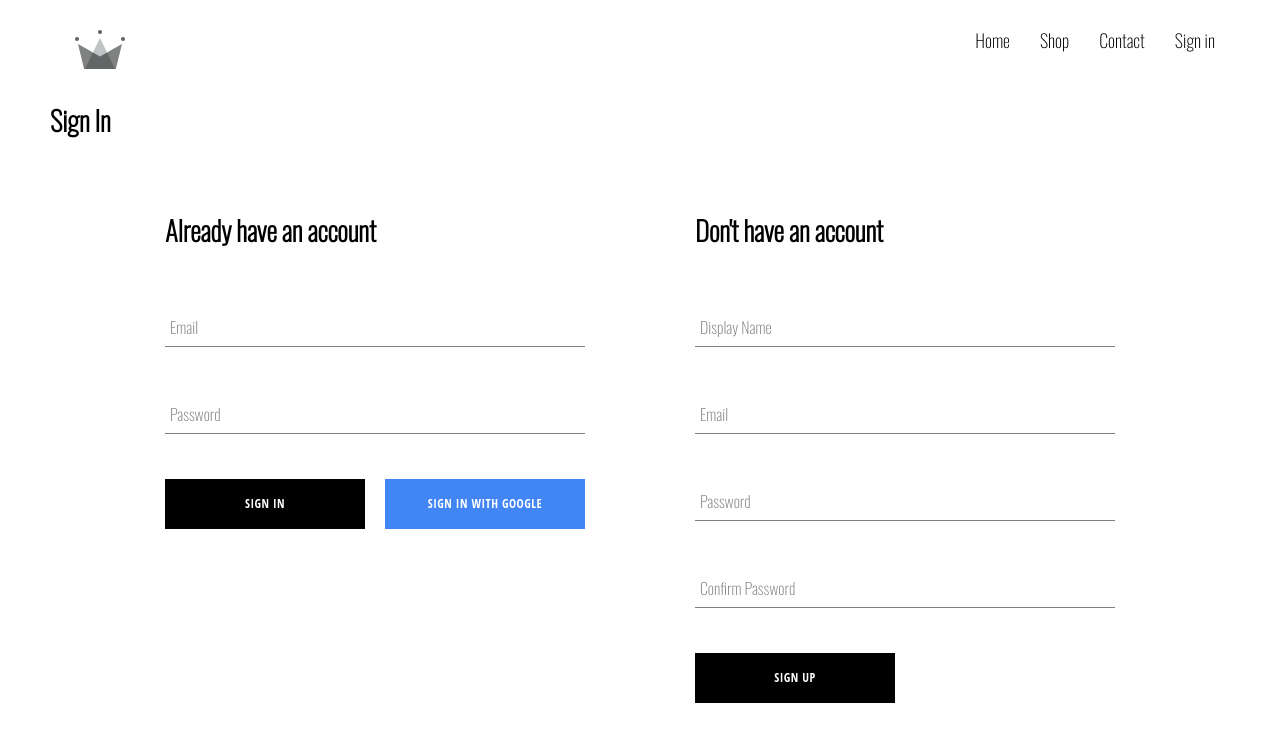
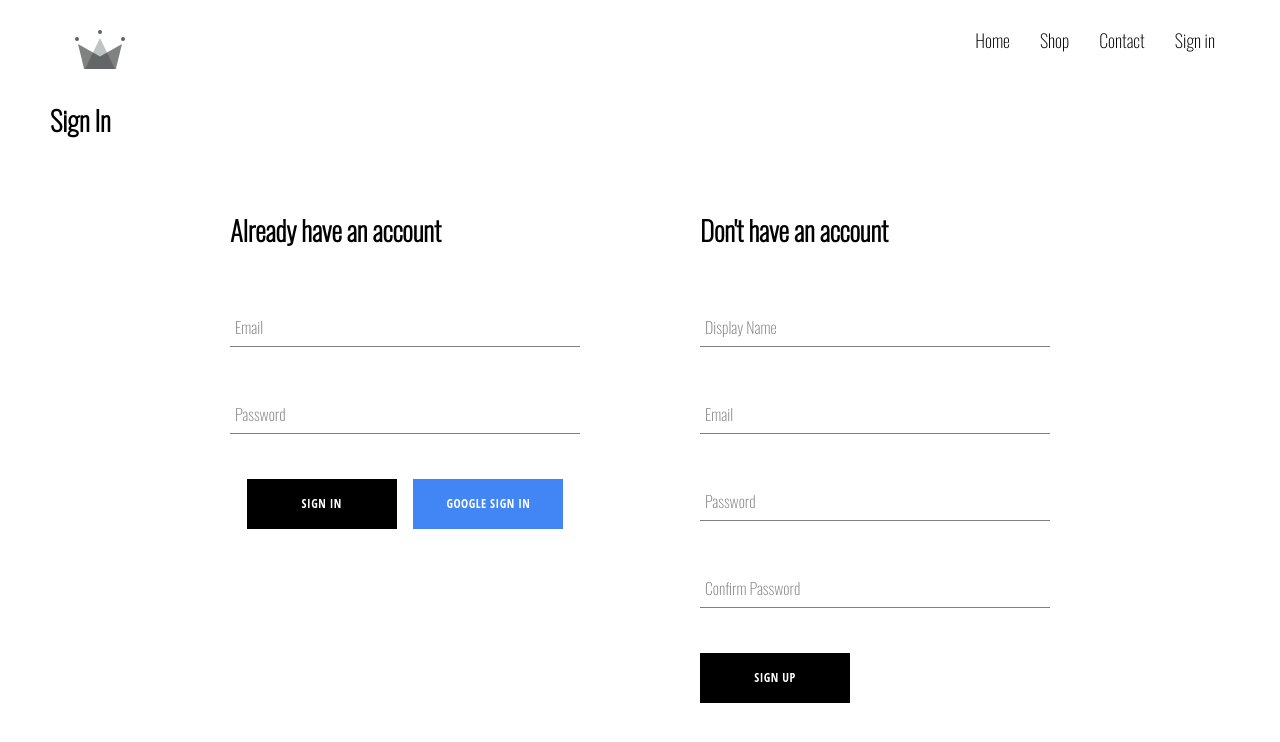
Before and after one commit to pinnet/crwnlive, a React (Create React App) app: page /auth in a window 1280 px wide. Shown: the top 742 px of the page. Built offline with nearby package versions, Linux system fonts and the light colour scheme.

Commit message:
Update page titles and button styles

```diff
--- a/public/index.html
+++ b/public/index.html
@@ -26,7 +26,7 @@
       work correctly both with client-side routing and a non-root public URL.
       Learn how to configure a non-root public URL by running `npm run build`.
     -->
-  <title>React App</title>
+  <title>Welcome</title>
 </head>
 
 <body>
--- a/src/components/custom-button/custom-button.styles.scss
+++ b/src/components/custom-button/custom-button.styles.scss
@@ -1,10 +1,10 @@
 .button-container {
-    min-width: 200px;
+    min-width: 150px;
     width: auto;
     height: 50px;
     letter-spacing: 0.5px;
     line-height: 50px;
-    padding: 0 35px 0 35px;
+    padding: 0 25px 0 25px;
     font-size: 12px;
     background-color: black;
     color: white;
--- a/src/components/sign-in-form/sign-in-form.component.jsx
+++ b/src/components/sign-in-form/sign-in-form.component.jsx
@@ -71,7 +71,7 @@ const SignInForm = () => {
                 <FormInput handleChange={handleChange} label='Password' required type="password" name='password' value={password} autoComplete='current-password' />
                 <div className='buttons-container'>
                     <CustomButton type="submit" >Sign In</CustomButton>
-                    <CustomButton buttonType='google' onClick={signInWithGoogle} >Sign In With Google</CustomButton>
+                    <CustomButton buttonType='google' onClick={signInWithGoogle} >Google Sign In</CustomButton>
                 </div>
             </form>
         </div>
--- a/src/components/sign-in-form/sign-in-form.styles.scss
+++ b/src/components/sign-in-form/sign-in-form.styles.scss
@@ -1,7 +1,7 @@
 .sign-in-container {
     display: flex;
     flex-direction: column;
-    width: 420px;
+    width: 350px;
 }
 
 h2 {
@@ -10,5 +10,5 @@ h2 {
 
 .buttons-container {
     display: flex;
-    justify-content: space-between;
+    justify-content:space-evenly;
 }
--- a/src/components/sign-up-form/sign-up-form.styles.scss
+++ b/src/components/sign-up-form/sign-up-form.styles.scss
@@ -1,7 +1,7 @@
 .sign-up-container {
     display: flex;
     flex-direction: column;
-    width: 420px;
+    width: 350px;
 }
 
 h2 {
--- a/src/routes/auth/authentication.styles.scss
+++ b/src/routes/auth/authentication.styles.scss
@@ -1,6 +1,6 @@
 .auth-container {
     display: flex;
-    justify-content: space-around;
+    justify-content:space-evenly;
     margin: 60px;
 }
 
```
Also changed, not shown: public/manifest.json.
